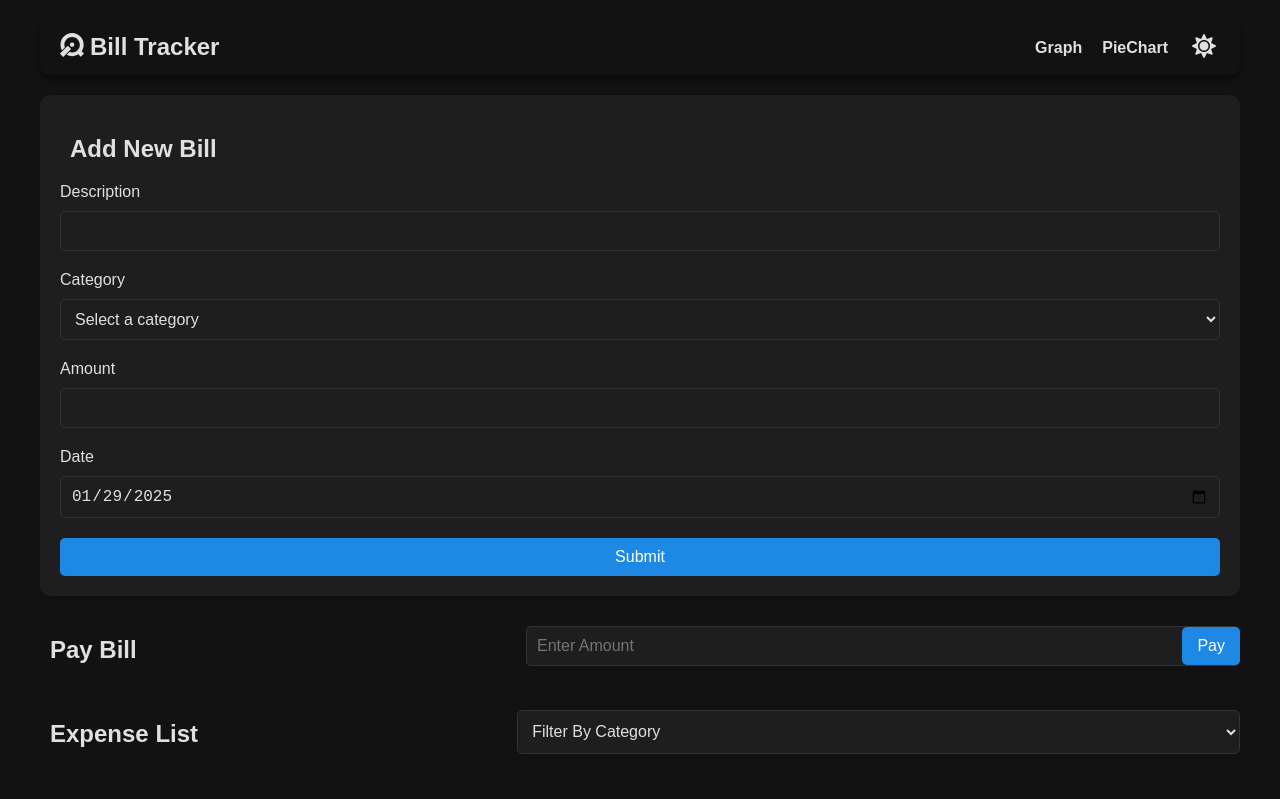
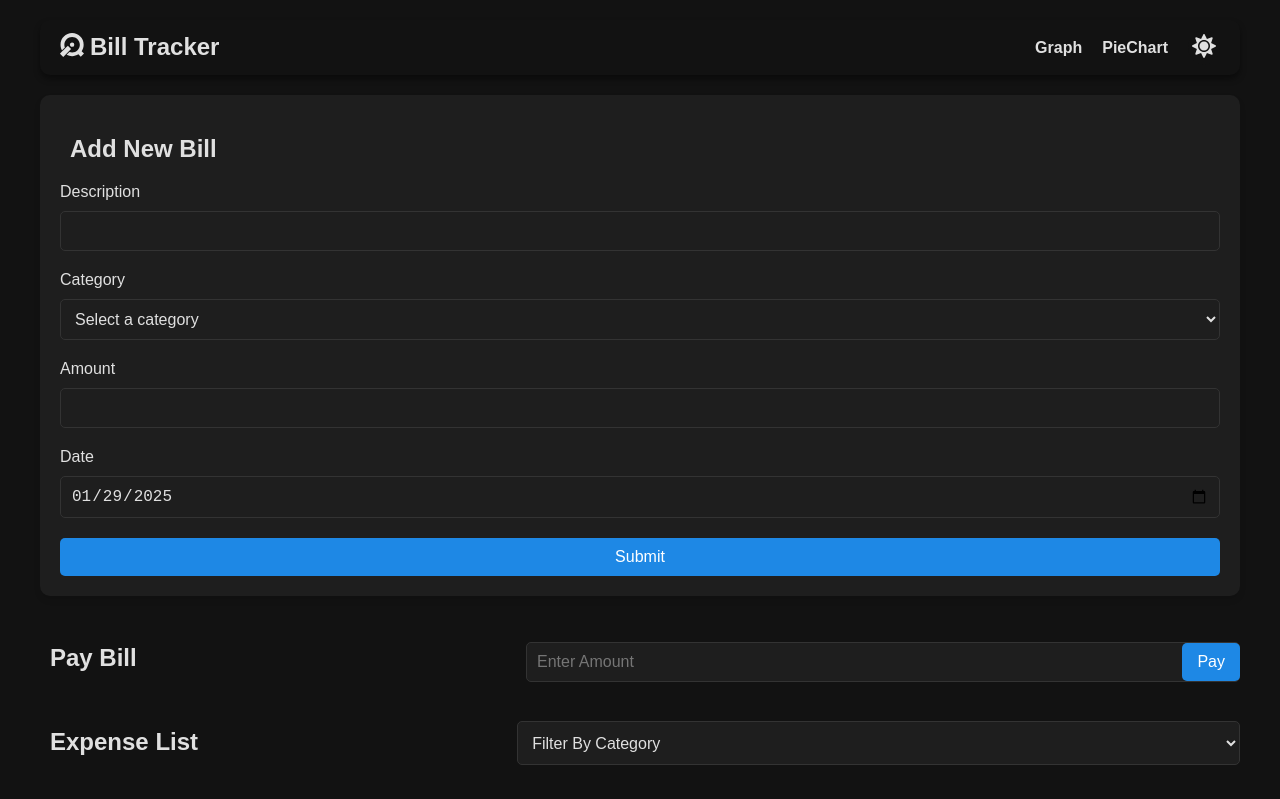
Before and after one commit to adityapatidar31/bill-tracker, a React (Vite) app: page / in a window 1280 px wide. Shown: the top 799 px of the page. Built offline with nearby package versions, Linux system fonts and the light colour scheme.

Commit message:
align Pay bill and expense list

```diff
--- a/src/index.css
+++ b/src/index.css
@@ -133,17 +133,21 @@ body {
 .flex-2-child {
   position: relative;
   display: flex;
+  align-items: center;
 }
 
 .child1 {
   flex: 1;
+  display: flex;
   width: 50%;
   height: 44px;
+  align-items: center;
 }
 .child2 {
   flex: 1.5;
   width: 50%;
   height: 44px;
+  margin-bottom: 7px;
 }
 
 @media (max-width: 768px) {
```
